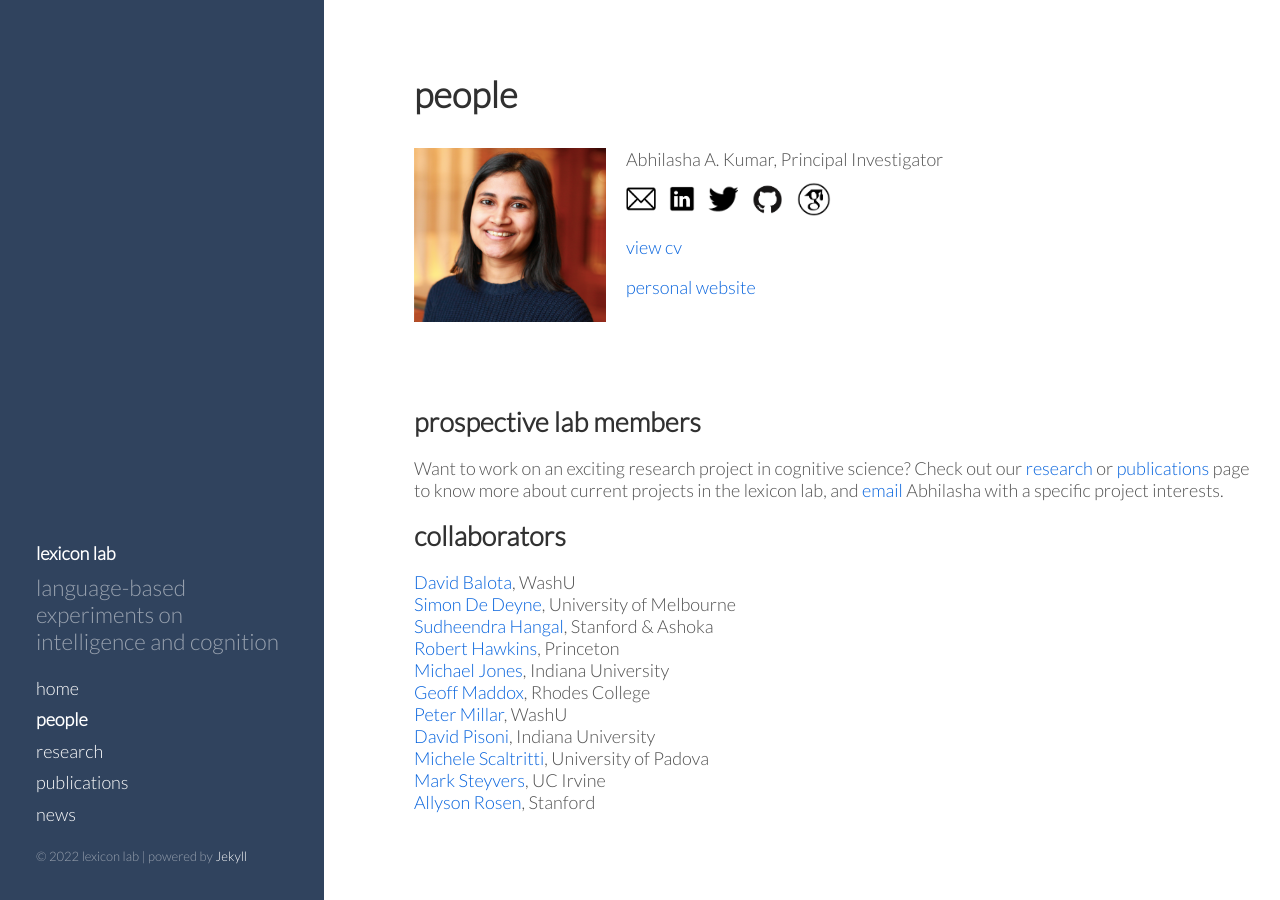
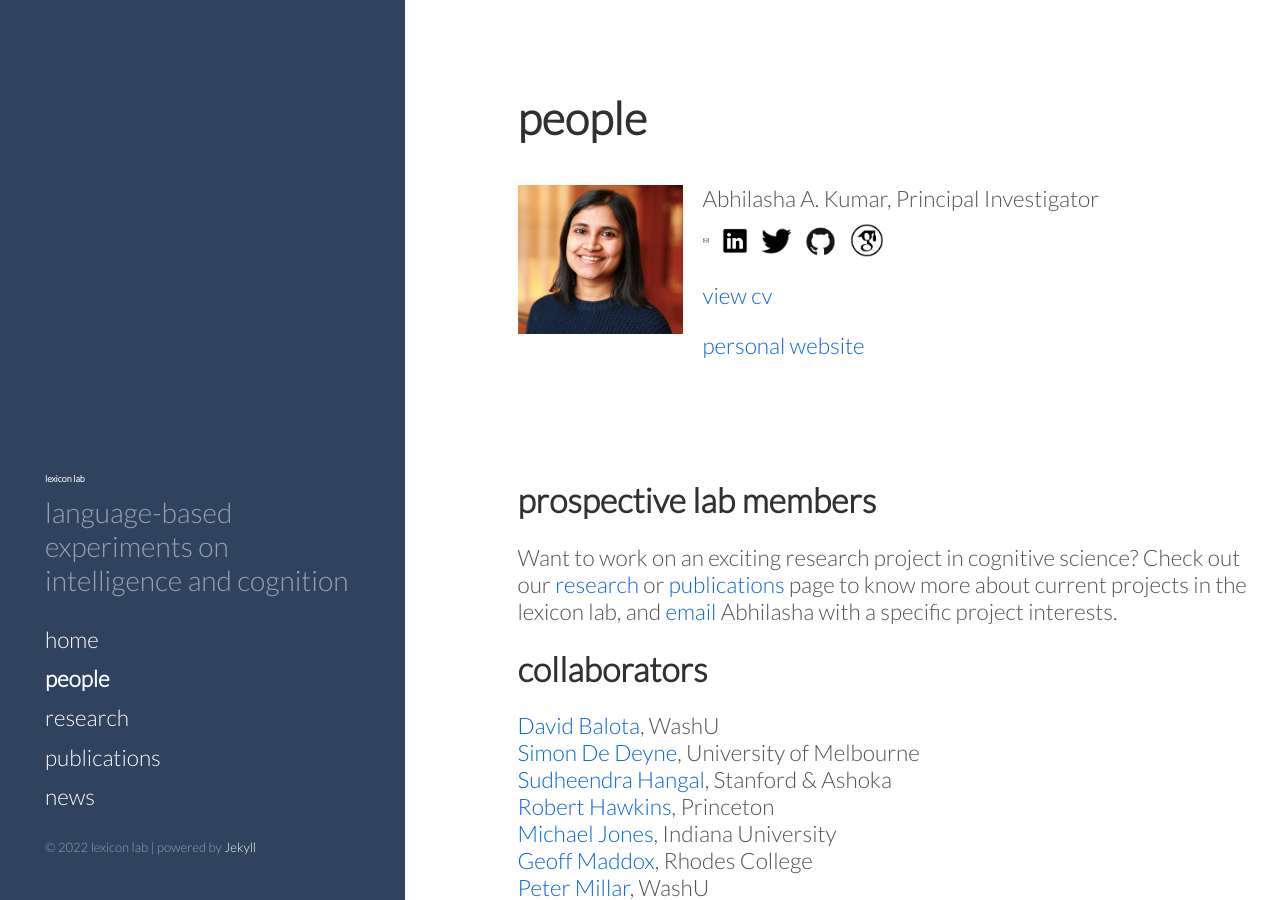
Before and after one commit to thelexiconlab/thelexiconlab.github.io, a Jekyll site: the page built from people.html, in a window 1280 px wide and 900 px high. Built offline with Jekyll 4.4.1, drawn with Linux system fonts in a browser that asks for light colours; Markdown is read by kramdown in place of the engine named in the settings.

Commit message:
changed sizes

```diff
--- a/people.html
+++ b/people.html
@@ -11,7 +11,7 @@
 </head>
 <br>
 Abhilasha A. Kumar, Principal Investigator
-<img style="padding-right: 20px;width: 25%; height: 25%" src="/images/team/kumar.png" align = "left"/><p><a href=mailto:kumaraa@iu.edu target="_blank"><img src ="/images/icons/email.png" alt="shared icon" style="width:30px;height:30px;margin: 10px 10px 0px 0px;"></a><a href=https://www.linkedin.com/in/abhilasha-kumar/ target="_blank"><img src ="/images/icons/linkedin.png" alt="shared icon" style="width:32px;height:32px;margin: 10px 10px 0px 0px;"></a><a href=https://twitter.com/abhilashaakumar target="_blank"><img src ="/images/icons/twitter.png" alt="shared icon" style="width:30px;height:30px;margin: 10px 10px 0px 0px;"></a><a href=https://github.com/abhilasha-kumar/ target="_blank"><img src ="/images/icons/git.png" alt="shared icon" style="width:38px;height:38px;margin: 10px 10px 0px 0px;"></a><a href=https://scholar.google.com/citations?user=wPMyJYsAAAAJ&hl=en target="_blank"><img src ="/images/icons/scholar.png" alt="shared icon" style="width:35px;height:35px;margin: 10px 10px 0px 0px;"></a></p>
+<img style="padding-right: 20px;width: 25%; height: 25%" src="/images/team/kumar.png" align = "left"/><p><a href=mailto:kumaraa@iu.edu target="_blank"><img src ="/images/icons/email.png" alt="shared icon" style="width:0.5vw;height:0.5vh;margin: 10px 10px 0px 0px;"></a><a href=https://www.linkedin.com/in/abhilasha-kumar/ target="_blank"><img src ="/images/icons/linkedin.png" alt="shared icon" style="width:32px;height:32px;margin: 10px 10px 0px 0px;"></a><a href=https://twitter.com/abhilashaakumar target="_blank"><img src ="/images/icons/twitter.png" alt="shared icon" style="width:30px;height:30px;margin: 10px 10px 0px 0px;"></a><a href=https://github.com/abhilasha-kumar/ target="_blank"><img src ="/images/icons/git.png" alt="shared icon" style="width:38px;height:38px;margin: 10px 10px 0px 0px;"></a><a href=https://scholar.google.com/citations?user=wPMyJYsAAAAJ&hl=en target="_blank"><img src ="/images/icons/scholar.png" alt="shared icon" style="width:35px;height:35px;margin: 10px 10px 0px 0px;"></a></p>
 <a href="/Kumar_CV.pdf" target="_blank">view cv</a><p>  </p>
 <a href="http://abhilashak.weebly.com" target="_blank">personal website</a>
 
--- a/public/css/hyde.css
+++ b/public/css/hyde.css
@@ -36,12 +36,12 @@
 }
 @media (min-width: 48em) {
   html {
-    font-size: 2vh;
+    font-size: 2.5vh;
   }
 }
 @media (min-width: 58em) {
   html {
-    font-size: 2vh;
+    font-size: 2.5vh;
   }
 }
 
@@ -80,7 +80,7 @@
   color: rgb(255, 255, 255);
   margin-top: 0;
   font-family: "Lato", sans-serif;
-  font-size: 2vh;
+  font-size: 1vh;
 }
 
 /* Sidebar nav */
```
